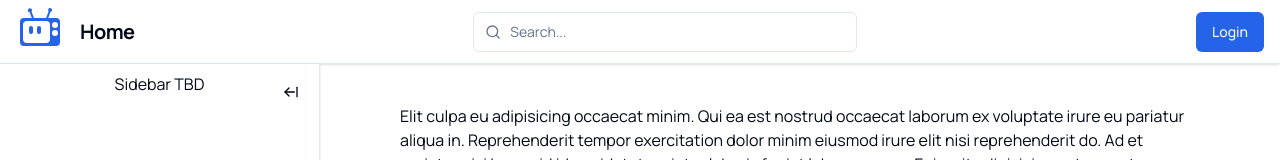
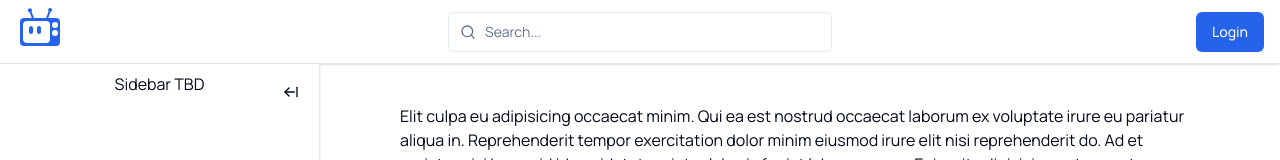
Before and after one commit to TheOmer77/not-twitch, a Next.js app: page / in a window 1280 px wide. Shown: the top 160 px of the page. Built offline with nearby package versions, Linux system fonts and the light colour scheme; no server answers.

Commit message:
Tweak navbar styles & remove title

```diff
--- a/src/components/layout/Navbar/index.tsx
+++ b/src/components/layout/Navbar/index.tsx
@@ -7,19 +7,16 @@ import { Actions } from './Actions';
 export const Navbar = () => (
   <>
     <nav
-      className='fixed top-0 flex h-16 w-full flex-row items-center
+      className='fixed top-0 grid h-16 w-full grid-cols-[1fr_auto_1fr] items-center
 justify-between gap-4 border-b bg-background px-2 shadow md:px-4'
     >
-      <div className='flex flex-row items-center gap-4'>
+      <div className='flex flex-row items-center justify-start gap-4'>
         <Link href='/'>
           <Logo
             className='text-5xl text-primary transition-[opacity,filter]
 duration-75 hover:brightness-125 active:opacity-70 active:duration-0'
           />
         </Link>
-        <h1 className='hidden text-xl font-bold tracking-tight md:inline'>
-          Home
-        </h1>
       </div>
       <Search />
       <Actions />
```
